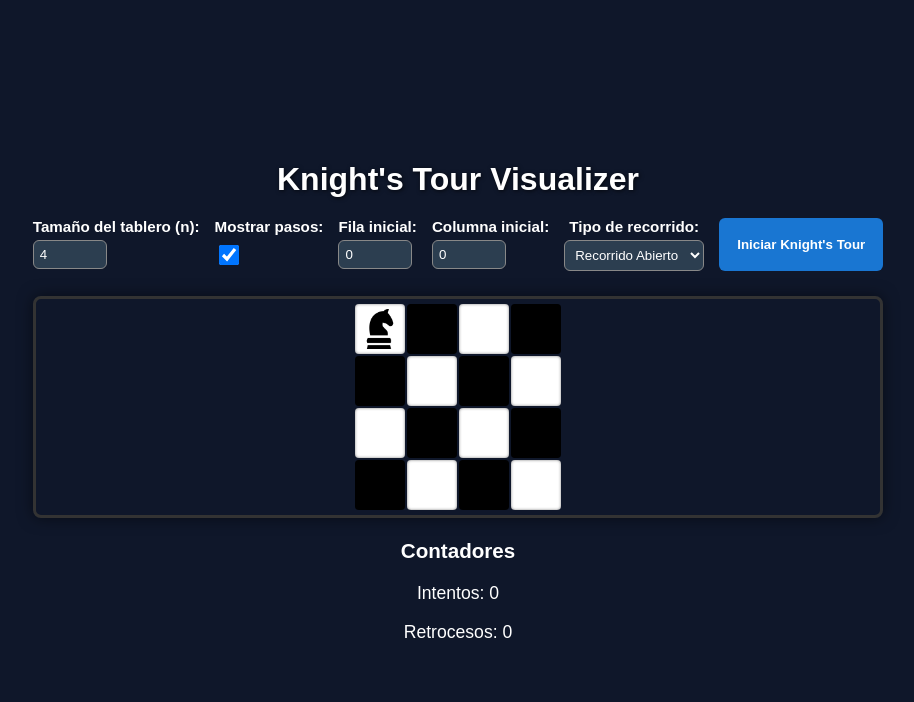
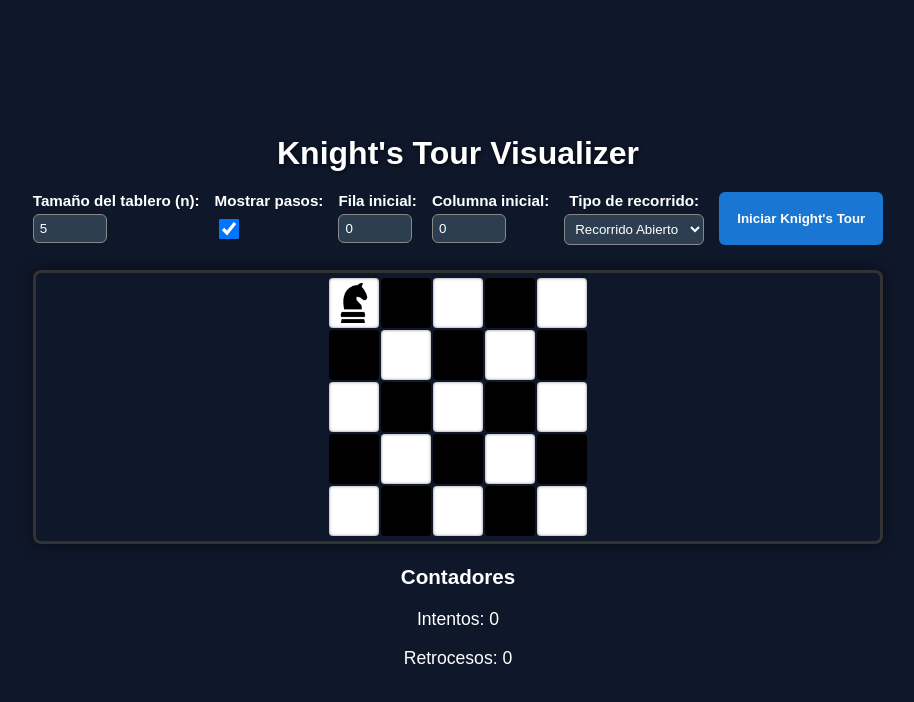
Before and after one commit to Trabajos-TEC/Proyecto-1-Analisis, a React (Vite) app: page / in a window 1280 px wide. Shown: the top 702 px of the page, without its empty margins (182-1096 px from the left). Built offline with nearby package versions, Linux system fonts and the light colour scheme.

Commit message:
Implementación de la visualización de retrocesos y ajustes relacionados

```diff
--- a/src/App.css
+++ b/src/App.css
@@ -104,6 +104,12 @@ h1 {
   color: #fff;
 }
 
+.celda-backtrack {
+  background-color: crimson;
+  color: white;
+  transition: background-color 0.15s ease;
+}
+
 .celda-caballo img {
   width: 40px;
   height: 40px;
--- a/src/App.jsx
+++ b/src/App.jsx
@@ -7,8 +7,8 @@ import { generarMatriz } from "./generar_matriz";
 import "./App.css";
 
 export default function App() {
-  const [n, setN] = useState(4);
-  const [tablero, setTablero] = useState(generarMatriz(4));
+  const [n, setN] = useState(5);
+  const [tablero, setTablero] = useState(generarMatriz(5));
   const [mostrar, setMostrar] = useState(true);
   const [posX, setPosX] = useState(0);
   const [posY, setPosY] = useState(0);
@@ -18,7 +18,7 @@ export default function App() {
   const [mensaje2, setMensaje2] = useState("");
   const [inicio, setInicio] = useState(Date.now());
   const [posActual, setPosActual] = useState({ x: 0, y: 0 });
-  const [tipoRecorrido, setTipoRecorrido] = useState("abierto");
+  const [tipoRecorrido, setTipoRecorrido] = useState("abierto"); //nuevo estado
 
   useEffect(() => {
     if (!ejecutando) {
@@ -40,7 +40,7 @@ export default function App() {
 
     let exito = false;
 
-    // 🔹 Seleccionamos cuál recorrido ejecutar
+    // Seleccionamos cuál recorrido ejecutar
     if (tipoRecorrido === "abierto") {
       exito = await recorrido_abierto(
         posX,
@@ -97,13 +97,12 @@ export default function App() {
             type="number"
             value={n}
             disabled={ejecutando}
-            min={4}
-            max={7}
+            min={3}
+            max={8}
             onChange={(e) => {
               const val = parseInt(e.target.value);
-
               if (isNaN(val) || val < 4 || val >= 8) {
-                alert(`La dimensión del tablero debe estar entre 4 y 7.`);
+                alert(`La dimensión del debe estar entre 4 y 7.`);
                 return;
                }
               setN(val);
@@ -164,7 +163,7 @@ export default function App() {
         </label>
 
 
-        {/* 🔹 Selector de tipo de recorrido */}
+        {/* Selector de tipo de recorrido */}
         <label id="label-tipo-recorrido" className="input-tipo-recorrido">
           Tipo de recorrido:
           <select
@@ -178,6 +177,7 @@ export default function App() {
             <option value="cerrado">Recorrido Cerrado</option>
           </select>
         </label>
+
 
         <button onClick={ejecutar} disabled={ejecutando}>
           {ejecutando ? "Ejecutando..." : "Iniciar Knight's Tour"}
--- a/src/components/Tablero.jsx
+++ b/src/components/Tablero.jsx
@@ -16,7 +16,8 @@ export default function Tablero({ tablero, posActual }) {
       {tablero.map((fila, i) =>
         fila.map((val, j) => {
           const esCaballo = posActual?.x === i && posActual?.y === j;
-          const isRecorrida = val !== -1;
+          const esRetroceso = val === -2;
+          const isRecorrida = val !== -1 && val !== -2;
 
           const celdaColor = (i + j) % 2 === 0 ? "blanca" : "negra";
 
@@ -31,8 +32,8 @@ export default function Tablero({ tablero, posActual }) {
               className={`celda ${
                 celdaColor === "blanca" ? "celda-blanca" : "celda-negra"
               } ${isRecorrida ? "celda-recorrida" : ""} ${
-                esCaballo ? "celda-caballo" : ""
-              }`}
+                esRetroceso ? "celda-backtrack" : ""
+              } ${esCaballo ? "celda-caballo" : ""}`}
             >
               {esCaballo ? (
                 <img src={caballoImg} alt="Caballo" />
--- a/src/recorrido_abierto.js
+++ b/src/recorrido_abierto.js
@@ -13,7 +13,7 @@ const movimientosPosibles = [
   [2, -1],
 ];
 
-
+// 🔹 MODIFICADO: esValido acepta -2 como libre
 function esValido(x, y, tablero) {
   const n = tablero.length;
 
@@ -23,7 +23,8 @@ function esValido(x, y, tablero) {
   }
 
   //Verifica que la casilla este libre (sin visitar)
-  if (tablero[x][y] !== -1) {
+  // Permitimos -1 (nunca visitada) y -2 (marcada por backtrack)
+  if (tablero[x][y] !== -1 && tablero[x][y] !== -2) {
     return false;
   }
 
@@ -31,7 +32,8 @@ function esValido(x, y, tablero) {
   return true;
 }
 
-export async function recorrido_abierto(x,y,paso,tablero,mostrar,setTablero,setContador,inicio,setPosActual,primerPasoIntentos = 0){
+export async function recorrido_abierto(
+  x, y, paso, tablero, mostrar, setTablero, setContador, inicio, setPosActual, primerPasoIntentos = 0) {
   const t = [];
   for (let i = 0; i < tablero.length; i++) {
     const fila = [];
@@ -41,25 +43,23 @@ export async function recorrido_abierto(x,y,paso,tablero,mostrar,setTablero,setC
     t.push(fila); // agregamos la fila copiada al nuevo tablero
   }
 
+  // Finalmente marcar la casilla actual
   t[x][y] = paso;
 
   if (setPosActual) setPosActual({ x, y }); // se actualiza al avanzar
 
   // Actualizamos el contador de intentos
-  setContador(anterior => ({ count: anterior.count + 1, backtracks: anterior.backtracks }));
+  setContador((anterior) => ({ count: anterior.count + 1, backtracks: anterior.backtracks }));
 
   // Actualizamos el tablero
   setTablero(t);
 
+
   let tiempoTranscurrido = (Date.now() - inicio) / 1000;
-  let delay = 0;
+  let delay = 1000;
 
-  if (tiempoTranscurrido > 10 && tiempoTranscurrido <= 20) {
-    delay = 0;
-  }
-
-  if (tiempoTranscurrido > 20) {
-    delay = 0;
+  if (tiempoTranscurrido >= 120) {
+    delay = 0;
   }
 
   if (mostrar) {
@@ -68,19 +68,17 @@ export async function recorrido_abierto(x,y,paso,tablero,mostrar,setTablero,setC
 
   // Condicion de exito
   const size = t.length;
-  if (paso === size * size - 1){
-    return true
+  if (paso === size * size - 1) {
+    return true;
   }
 
   for (let i = 0; i < movimientosPosibles.length; i++) {
-    let moves = movimientosPosibles[i]
+    let moves = movimientosPosibles[i];
 
     const xNuevo = x + moves[0];
     const yNuevo = y + moves[1];
 
     if (esValido(xNuevo, yNuevo, t)) {
-      // Verificamos si ya hemos intentado todas las opciones desde el primer paso
-
       let nuevosIntentosPrimerPaso = primerPasoIntentos;
       if (paso === 0) nuevosIntentosPrimerPaso++;
 
@@ -88,35 +86,40 @@ export async function recorrido_abierto(x,y,paso,tablero,mostrar,setTablero,setC
         return "NO_SOLUCION";
       }
 
-      if ((await recorrido_abierto(xNuevo, yNuevo, paso + 1, t, mostrar, setTablero, setContador, inicio, setPosActual, nuevosIntentosPrimerPaso))){
+      if (
+        await recorrido_abierto( xNuevo, yNuevo, paso + 1, t, mostrar, setTablero, setContador, inicio, setPosActual, nuevosIntentosPrimerPaso )
+      ) {
         return true;
       }
     }
   }
-  // Backtracking: desmarcamos la casilla y actualizamos la UI
-  t[x][y] = -1;
+
+  // Si llegamos aquí, es que no hubo exito, retrocedemos
+t[x][y] = -2;
 
 if (setPosActual) {
   setPosActual({ x, y }); // actualizamos la posición al retroceder
 }
 
-  // Contador de retrocesos
-  setContador(anterior => ({ count: anterior.count, backtracks: anterior.backtracks + 1 }));
+setContador((anterior) => ({
+  count: anterior.count,
+  backtracks: anterior.backtracks + 1,
+}));
 
-  // Actualizamos el tablero con la nueva matriz (copia manual)
-  const nuevoTablero = [];
+// Actualizamos el tablero para mostrar la casilla roja
+const tableroBack = [];
 for (let i = 0; i < t.length; i++) {
   const fila = [];
   for (let j = 0; j < t[i].length; j++) {
     fila.push(t[i][j]);
   }
-    nuevoTablero.push(fila);
+  tableroBack.push(fila);
 }
-  setTablero(nuevoTablero);
+setTablero(tableroBack);
 
-  // Espera para animación si se está mostrando
 if (mostrar) {
   await new Promise((resolve) => setTimeout(resolve, delay));
 }
+
   return false;
 }
```
Lines whose indentation alone changed are shown as unchanged.
